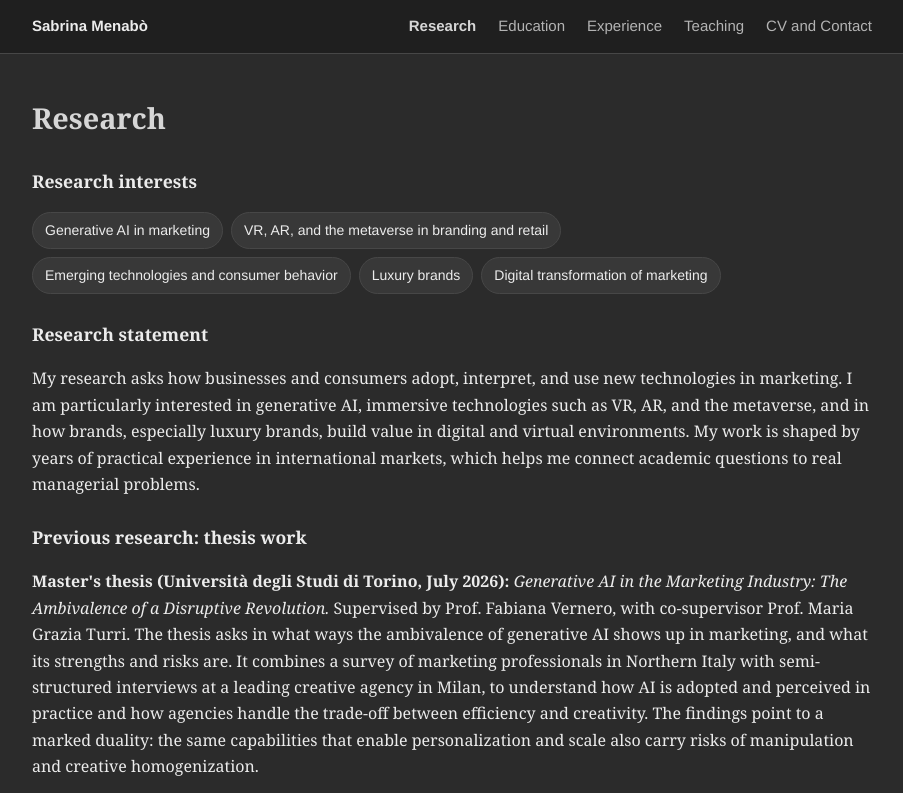
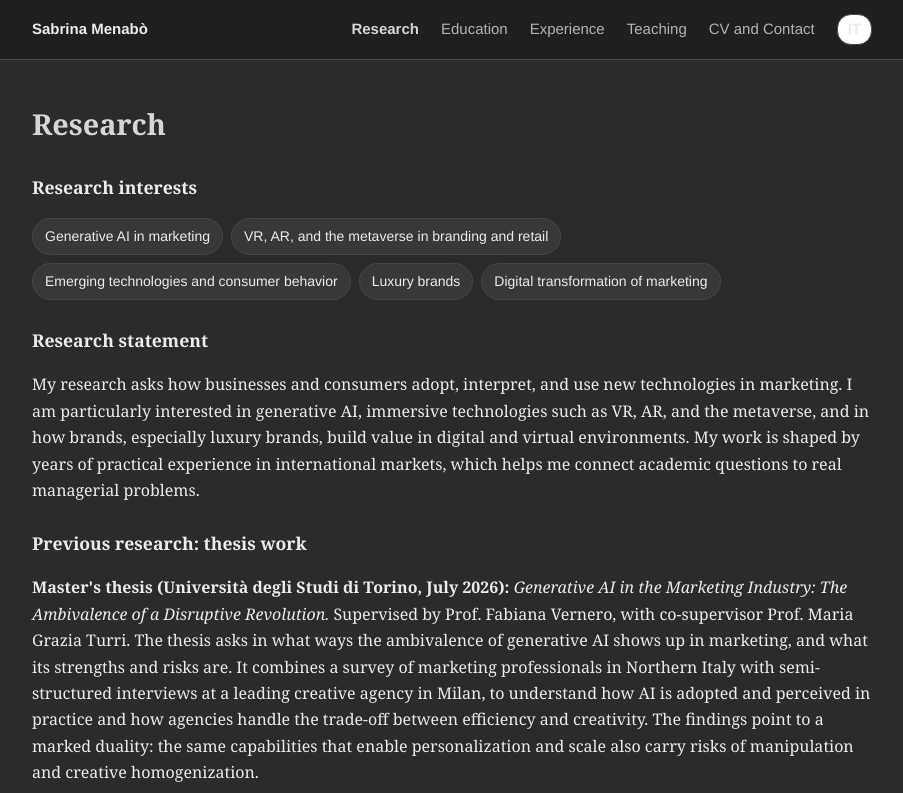
Before and after one commit to sabrinamenabo/sabrinamenabo.github.io, a plain HTML site: page research.html in a window 1280 px wide. Shown: the top 793 px of the page, without its empty margins (188-1091 px from the left). Drawn offline with Linux system fonts and the light colour scheme.

Commit message:
Update research.html

```diff
--- a/research.html
+++ b/research.html
@@ -15,6 +15,7 @@
 <a href="experience.html">Experience</a>
 <a href="teaching.html">Teaching</a>
 <a href="contact.html">CV and Contact</a>
+  <a class="lang" href="ricerca.html">IT</a>
 </nav></header>
 <main>
 <h2>Research</h2>
```
